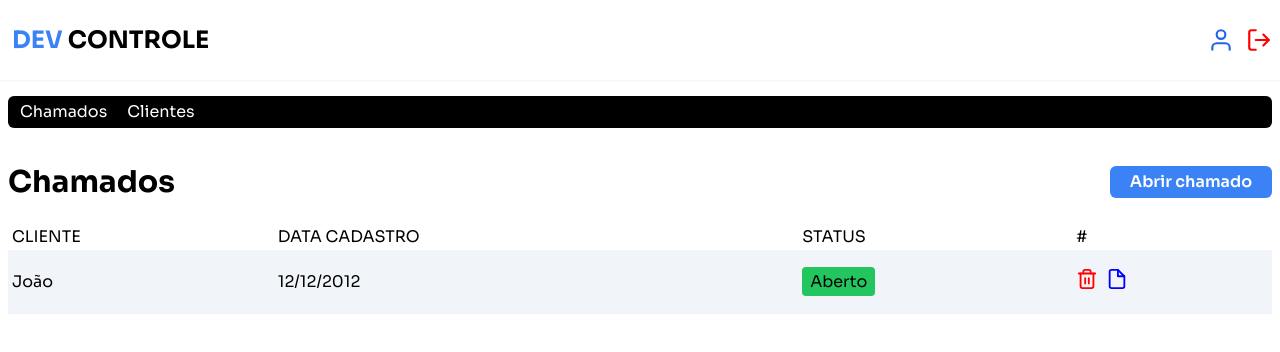
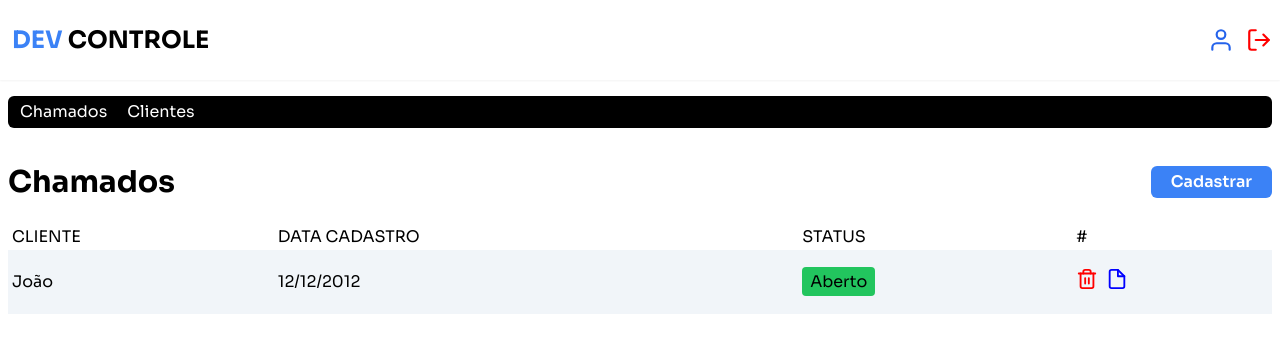
Before and after one commit to gabrielmlemes/devcontrole, a Next.js app: page /dashboard in a window 1280 px wide. Shown: the top 352 px of the page. Built offline with nearby package versions, Linux system fonts and the light colour scheme; no server answers; sample sign-in values are in the browser's storage.

Commit message:
chore: componentizing header description page

```diff
--- /dev/null
+++ b/src/app/dashboard/components/headerDescription/index.tsx
@@ -0,0 +1,23 @@
+import Link from "next/link";
+import { ReactNode } from "react";
+
+interface HeaderDescriptionProps{
+    name: string
+    nameButton: string
+}
+
+const HeaderDescription = ({name, nameButton}: HeaderDescriptionProps) => {
+    return (
+        <div className="flex justify-between items-center w-full mt-9 mb-6">
+        <h2 className="font-bold text-3xl">{name}</h2>
+        <Link
+          href="/dashboard/new"
+          className="bg-[#3B82F6] font-semibold px-5 py-1 hover:scale-105 duration-300 text-white rounded-md "
+        >
+          {nameButton}
+        </Link>
+      </div>
+     );
+}
+
+export default HeaderDescription;
--- a/src/app/dashboard/customer/page.tsx
+++ b/src/app/dashboard/customer/page.tsx
@@ -3,6 +3,7 @@ import { getServerSession } from "next-auth";
 import Link from "next/link";
 import { redirect } from "next/navigation";
 import ClientTicket from "./components";
+import HeaderDescription from "../components/headerDescription";
 
 const Customer = async () => {
   const session = await getServerSession(authOptions);
@@ -13,15 +14,8 @@ const Customer = async () => {
 
   return (
     <main>
-      <div className="flex justify-between items-center w-full mt-9 mb-6">
-        <h2 className="font-bold text-3xl">Meus clientes</h2>
-        <Link
-          href="/dashboard/customer/new"
-          className="bg-[#3B82F6] font-semibold px-5 py-1 hover:scale-105 duration-300 text-white rounded-md "
-        >
-          Novo cliente
-        </Link>
-      </div>
+      <HeaderDescription name='Meus clientes' nameButton='Novo cliente'/>
+
 
       <div className="grid grid-cols-1 sm:grid-cols-2 gap-3 lg:grid-cols-3">
         <ClientTicket/>
--- a/src/app/dashboard/page.tsx
+++ b/src/app/dashboard/page.tsx
@@ -3,6 +3,7 @@ import { getServerSession } from "next-auth";
 import Link from "next/link";
 import { redirect } from "next/navigation";
 import TicketItem from "./components/ticket";
+import HeaderDescription from "./components/headerDescription";
 
 const Dashboard = async () => {
   const session = await getServerSession(authOptions);
@@ -13,15 +14,7 @@ const Dashboard = async () => {
 
   return (
     <main>
-      <div className="flex justify-between items-center w-full mt-9 mb-6">
-        <h2 className="font-bold text-3xl">Chamados</h2>
-        <Link
-          href="/dashboard/new"
-          className="bg-[#3B82F6] font-semibold px-5 py-1 hover:scale-105 duration-300 text-white rounded-md "
-        >
-          Abrir chamado
-        </Link>
-      </div>
+      <HeaderDescription name='Chamados' nameButton='Cadastrar'/>
 
       <table className="w-full">
         <thead>
```
